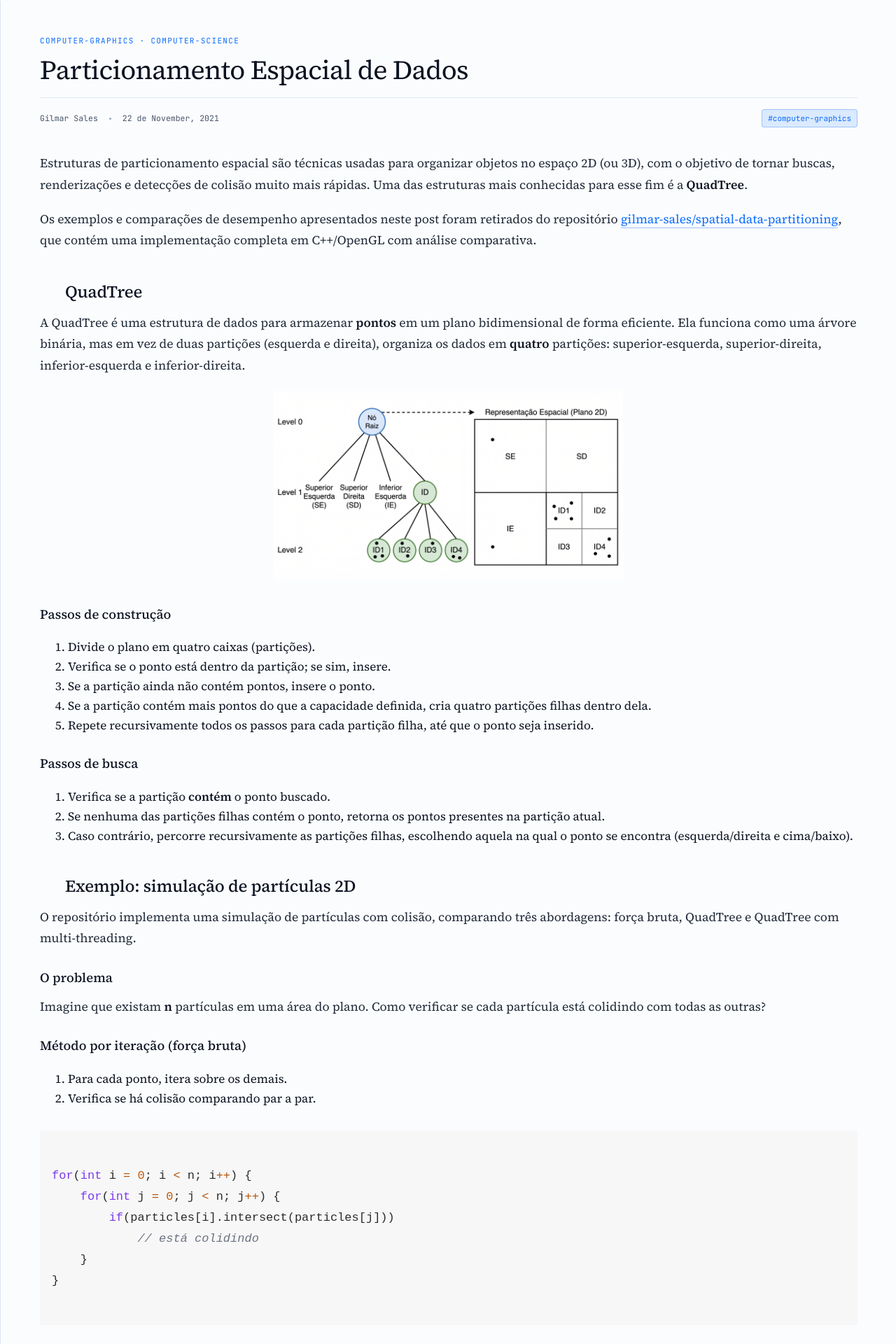
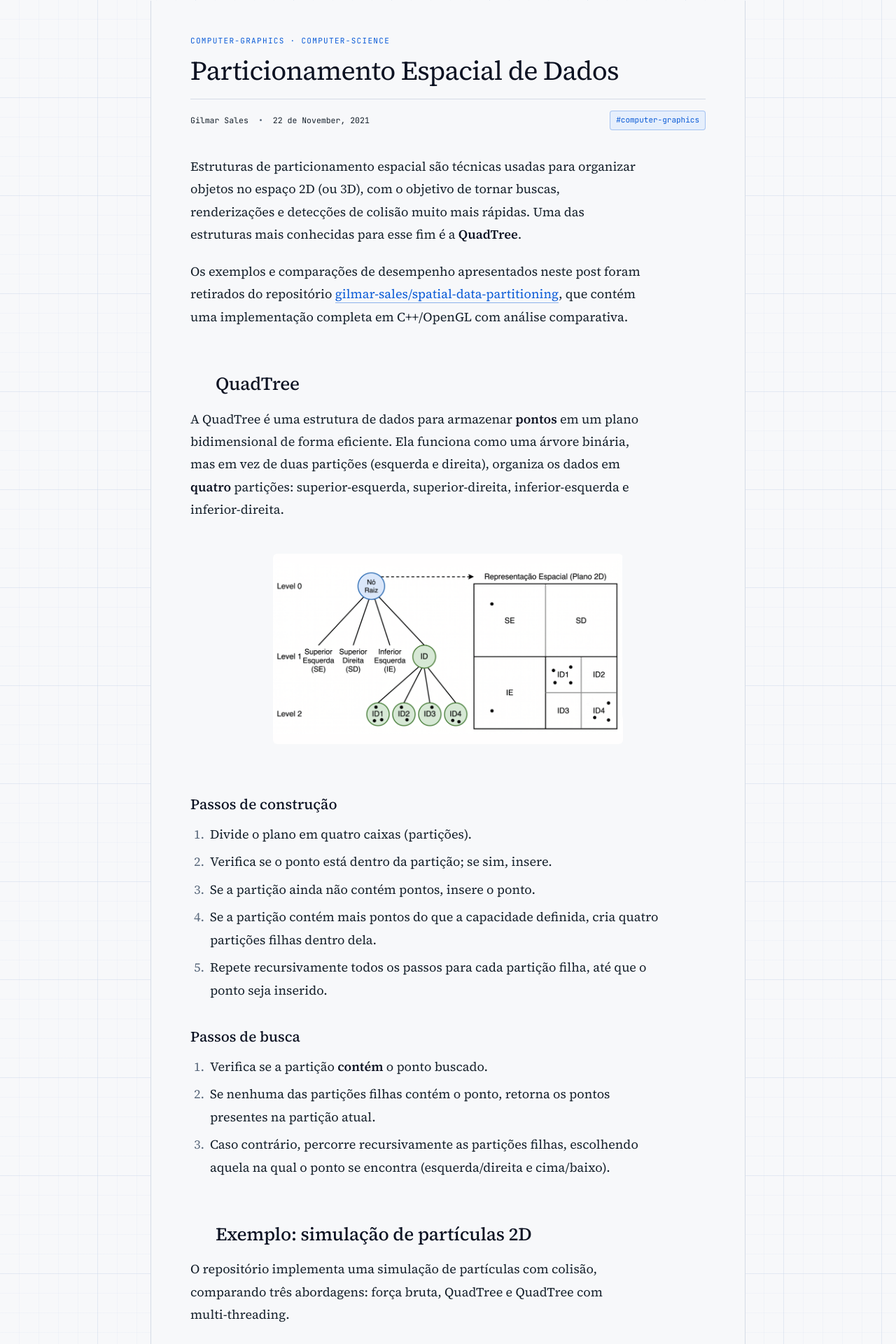
Before and after one commit to gilmar-sales/gilmar-sales.github.io, a Jekyll site: the page built from _posts/2021-11-23-spatial-data-partitioning.md, in a window 1280 px wide. Shown: the top 1920 px of the page at 70% size. Built offline with Jekyll 4.4.1, drawn with Linux system fonts in a browser that asks for light colours; some of the changed text lies outside the part shown.

Commit message:
style: enhance CSS variables and improve typography for better readability
- Updated color variables for light and dark themes to improve contrast and readability.
- Adjusted typography settings including line heights and font sizes for better legibility.
- Refined table styles and added responsive design elements for mobile screens.
- Introduced new prose styles for long-form content, optimizing layout and spacing.

```diff
--- a/css/base.css
+++ b/css/base.css
@@ -8,33 +8,41 @@
         "JetBrains Mono", "IBM Plex Mono", ui-monospace, SFMono-Regular, Menlo,
         monospace;
 
-    --paper: #fbfcfe;
-    --paper-2: #f4f7fb;
-    --ink: #0b1220;
-    --ink-2: #1f2937;
-    --ink-3: #475569;
-    --ink-4: #94a3b8;
-    --rule: #dde5ef;
-    --rule-2: #e8edf4;
+    /* Cool-neutral paper — less blue cast for long reading */
+    --paper: #f7f8fa;
+    --paper-2: #eef1f5;
+    --ink: #0c1222;
+    --ink-2: #15202b;
+    --ink-3: #3f4e60;
+    --ink-4: #5c6b7e;
+    --rule: #d5dbe6;
+    --rule-2: #e4e9f0;
 
-    --accent: #0a6cff;
-    --accent-2: #0957cc;
-    --accent-soft: #dbeafe;
+    /* Deeper accent: AA contrast on paper (~5.7:1) */
+    --accent: #0a5bd7;
+    --accent-2: #0847ad;
+    --accent-soft: #e6effc;
 
-    --grid-line: #c9ddf5;
-    --grid-line-2: #e7f0fa;
+    --grid-line: #c5d4e8;
+    --grid-line-2: #e2eaf4;
     --grid-size: 28px;
-    --grid-alpha: 0.55;
+    --grid-alpha: 0.32;
 
     --marker-yellow: #fef08a;
     --marker-red: #dc2626;
     --marker-green: #16a34a;
 
     /* Code surface */
-    --code-bg: #0b1220;
+    --code-bg: #0f1520;
     --code-fg: #e2e8f0;
-    --code-dim: #64748b;
-    --code-line: #1e293b;
+    --code-dim: #7b879c;
+    --code-line: #1c2534;
+    --code-inline-bg: #e8edf4;
+    --code-inline-fg: #0c1222;
+
+    --post-header-bg: var(--paper-2);
+    --selection-bg: color-mix(in oklab, var(--accent) 22%, transparent);
+    --selection-fg: var(--ink);
 
     --density-pad: 1;
     --density-lh: 1;
@@ -46,35 +54,47 @@
     --radius: 10px;
     --radius-sm: 6px;
 
+    /* Comfortable measure for serif body copy */
+    --prose-measure: 68ch;
+    --prose-size: 1.125rem;
+    --prose-lh: 1.8;
+
     color-scheme: light;
 
-    --bubble-filter: drop-shadow(0 4px 14px rgba(135, 187, 251, 0.45));
+    --bubble-filter: drop-shadow(0 4px 14px rgba(135, 187, 251, 0.35));
 }
 
 [data-theme="dark"] {
-    --paper: #0a0f1a;
-    --paper-2: #0f1523;
-    --ink: #e6edf6;
-    --ink-2: #cbd5e1;
-    --ink-3: #94a3b8;
-    --ink-4: #64748b;
-    --rule: #1e293b;
-    --rule-2: #162033;
+    --paper: #0d121c;
+    --paper-2: #131a28;
+    --ink: #e8eef6;
+    --ink-2: #d4dce8;
+    --ink-3: #9aa8bc;
+    --ink-4: #7d8b9e;
+    --rule: #243044;
+    --rule-2: #1a2436;
 
-    --accent: #4c9dff;
-    --accent-2: #7cb6ff;
-    --accent-soft: #13284a;
+    --accent: #6aacff;
+    --accent-2: #8fc0ff;
+    --accent-soft: #152a48;
 
     --grid-line: #1a2a44;
-    --grid-line-2: #121d32;
+    --grid-line-2: #141e30;
+    --grid-alpha: 0.28;
 
-    --code-bg: #060a13;
+    --code-bg: #080c14;
     --code-fg: #e2e8f0;
-    --code-dim: #475569;
-    --code-line: #141e30;
+    --code-dim: #7b879c;
+    --code-line: #1a2436;
+    --code-inline-bg: #1a2436;
+    --code-inline-fg: #e2e8f0;
+
+    --post-header-bg: var(--paper-2);
+    --selection-bg: color-mix(in oklab, var(--accent) 35%, transparent);
+    --selection-fg: var(--ink);
 
     color-scheme: dark;
-    --bubble-filter: invert(1) drop-shadow(0 4px 14px rgba(135, 187, 251, 0.3));
+    --bubble-filter: invert(1) drop-shadow(0 4px 14px rgba(135, 187, 251, 0.25));
 }
 
 /* Base */
@@ -86,10 +106,15 @@ body {
 body {
     font-family: var(--font-serif);
     font-size: 17px;
-    line-height: 1.65;
+    line-height: 1.7;
     color: var(--ink);
     background: var(--paper);
     font-feature-settings: "onum", "kern", "liga";
     text-rendering: optimizeLegibility;
     -webkit-font-smoothing: antialiased;
 }
+
+::selection {
+    background: var(--selection-bg);
+    color: var(--selection-fg);
+}
--- a/css/highlight-dark.css
+++ b/css/highlight-dark.css
@@ -2,17 +2,17 @@
     display: block;
     overflow-x: auto;
     padding: 0.5em;
-    color: #2b2b2b;
-    background: #f7f7f7;
-    font-family: "JetBrains Mono", monospace;
-    margin: 2rem 0 2rem;
+    color: var(--code-fg);
+    background: var(--code-bg);
+    font-family: var(--font-mono);
+    margin: 2rem 0;
 }
 
 .highlight .c,
 .highlight .c1,
 .highlight .c2,
 .highlight .cm {
-    color: #6b7280;
+    color: #8b95a8;
     font-style: italic;
 }
 
@@ -23,18 +23,18 @@
 .highlight .kp,
 .highlight .kr,
 .highlight .kt {
-    color: #7c3aed;
+    color: #c4a1f0;
 }
 
 .highlight .nb,
 .highlight .bp,
 .highlight .nt {
-    color: #0369a1;
+    color: #6cb6eb;
 }
 
 .highlight .o,
 .highlight .ow {
-    color: #b45309;
+    color: #e0a05a;
 }
 
 .highlight .m,
@@ -42,7 +42,7 @@
 .highlight .mh,
 .highlight .mi,
 .highlight .mo {
-    color: #c2570a;
+    color: #e0a05a;
 }
 
 .highlight .s,
@@ -57,95 +57,28 @@
 .highlight .si,
 .highlight .sr,
 .highlight .ss {
-    color: #b83028;
+    color: #e07a72;
 }
 
 .highlight .cp,
 .highlight .cpf,
 .highlight .nl,
 .highlight .nv {
-    color: #b91c1c;
+    color: #e07a72;
 }
 
 .highlight .nc,
 .highlight .nf,
 .highlight .nn {
-    color: #0369a1;
+    color: #6cb6eb;
 }
 
 .highlight .p {
     color: inherit;
 }
 
-/* ===== DARK THEME ===== */
-
-[data-theme="dark"] {
-    .highlight {
-        color: #d1d1d1;
-        background: var(--paper-2);
-    }
-
-    .highlight .c,
-    .highlight .c1,
-    .highlight .c2,
-    .highlight .cm {
-        color: #7f8796;
-    }
-
-    .highlight .k,
-    .highlight .kc,
-    .highlight .kd,
-    .highlight .kn,
-    .highlight .kp,
-    .highlight .kr,
-    .highlight .kt {
-        color: #ca68e7;
-    }
-
-    .highlight .nb,
-    .highlight .bp,
-    .highlight .nt {
-        color: #49b6e9;
-    }
-
-    .highlight .o,
-    .highlight .ow {
-        color: #e48023;
-    }
-
-    .highlight .m,
-    .highlight .mf,
-    .highlight .mh,
-    .highlight .mi,
-    .highlight .mo {
-        color: #e48023;
-    }
-
-    .highlight .s,
-    .highlight .s1,
-    .highlight .s2,
-    .highlight .sa,
-    .highlight .sb,
-    .highlight .sc,
-    .highlight .sd,
-    .highlight .se,
-    .highlight .sh,
-    .highlight .si,
-    .highlight .sr,
-    .highlight .ss {
-        color: #ce594a;
-    }
-
-    .highlight .cp,
-    .highlight .cpf,
-    .highlight .nl,
-    .highlight .nv {
-        color: #e04956;
-    }
-
-    .highlight .nc,
-    .highlight .nf,
-    .highlight .nn {
-        color: #49b6e9;
-    }
+/* Light theme: keep dark code surfaces for consistent contrast */
+:root:not([data-theme="dark"]) .highlight {
+    color: var(--code-fg);
+    background: var(--code-bg);
 }
--- a/css/mobile.css
+++ b/css/mobile.css
@@ -36,8 +36,12 @@
     }
 
     .article .main {
-        width: calc(100vw - 7rem) !important;
+        width: calc(100vw - 2.5rem) !important;
+        max-width: none;
+        padding: 32px 20px 64px;
         overflow-x: hidden;
+        border-left: 0;
+        border-right: 0;
     }
 
     .toc {
--- a/css/screens.css
+++ b/css/screens.css
@@ -162,7 +162,7 @@
 .post-item .date {
     font-family: var(--font-mono);
     font-size: 11px;
-    color: var(--ink-4);
+    color: var(--ink-3);
     padding-top: 6px;
     letter-spacing: 0.02em;
 }
@@ -177,9 +177,10 @@
 }
 .post-item .desc {
     font-size: 14.5px;
-    color: var(--ink-3);
+    color: var(--ink-2);
     margin: 0 0 10px;
     line-height: 1.55;
+    opacity: 0.92;
 }
 .post-item .meta {
     display: flex;
@@ -187,7 +188,7 @@
     align-items: center;
     font-family: var(--font-mono);
     font-size: 11px;
-    color: var(--ink-4);
+    color: var(--ink-3);
 }
 .post-item .meta .dot {
     width: 3px;
@@ -198,7 +199,7 @@
 .post-item .reading {
     font-family: var(--font-mono);
     font-size: 11px;
-    color: var(--ink-4);
+    color: var(--ink-3);
     padding-top: 6px;
     align-self: start;
     white-space: nowrap;
@@ -234,7 +235,11 @@
     width: 56px;
     height: 56px;
     border-radius: 10px;
-    background: linear-gradient(135deg, #0a6cff 0%, #6b7eff 100%);
+    background: linear-gradient(
+        135deg,
+        var(--accent) 0%,
+        color-mix(in oklab, var(--accent) 55%, #6b7eff) 100%
+    );
     display: flex;
     align-items: center;
     justify-content: center;
@@ -383,7 +388,7 @@
 .toc .label {
     font-family: var(--font-mono);
     font-size: 10px;
-    color: var(--ink-4);
+    color: var(--ink-3);
     text-transform: uppercase;
     letter-spacing: 0.12em;
     margin-bottom: 14px;
@@ -400,7 +405,7 @@
     display: block;
     padding: 6px 10px;
     border-left: 2px solid var(--rule);
-    color: var(--ink-3);
+    color: var(--ink-2);
     font-size: 13px;
     text-decoration: none;
     line-height: 1.4;
@@ -408,11 +413,12 @@
 }
 .toc ul li a:hover {
     color: var(--ink);
-    border-left-color: var(--ink-4);
+    border-left-color: var(--ink-3);
 }
 .toc ul li.sub a {
     padding-left: 22px;
     font-size: 12px;
+    color: var(--ink-3);
 }
 .toc ul li a.active {
     color: var(--accent);
@@ -422,7 +428,8 @@
 
 .article .main {
     padding: 48px 56px 80px;
-    width: 840px;
+    width: min(100%, calc(var(--prose-measure) + 7rem));
+    max-width: 46rem;
     margin: 0 auto;
     border: 1px solid var(--rule);
     border-top: 0;
@@ -459,9 +466,10 @@
     font-family: var(--font-serif);
     font-style: italic;
     font-size: 19px;
-    color: var(--ink-3);
-    line-height: 1.5;
+    color: var(--ink-2);
+    line-height: 1.55;
     margin: 0 0 24px;
+    opacity: 0.88;
 }
 .article-head .byline {
     display: flex;
@@ -469,7 +477,7 @@
     align-items: center;
     font-family: var(--font-mono);
     font-size: 11.5px;
-    color: var(--ink-3);
+    color: var(--ink-2);
     padding-top: 16px;
     border-top: 1px solid var(--rule);
 }
@@ -480,24 +488,44 @@
     border-radius: 50%;
 }
 
-/* Prose */
+/* Prose — optimized for long-form reading */
+.prose {
+    font-family: var(--font-serif);
+    font-size: var(--prose-size);
+    line-height: var(--prose-lh);
+    color: var(--ink-2);
+    max-width: var(--prose-measure);
+    text-wrap: pretty;
+}
+.prose > *:first-child {
+    margin-top: 0;
+}
 .prose p {
     font-family: var(--font-serif);
-    font-size: 17.5px;
-    line-height: 1.75;
-    margin: 0 0 18px;
+    font-size: inherit;
+    line-height: inherit;
+    margin: 0 0 1.15em;
     color: var(--ink-2);
+    max-width: var(--prose-measure);
 }
 .prose p.lead {
-    font-size: 19px;
-    color: var(--ink);
+    font-size: 1.15em;
+    color: var(--ink);
+    line-height: 1.65;
+}
+.prose h1,
+.prose h2,
+.prose h3,
+.prose h4 {
+    color: var(--ink);
+    text-wrap: balance;
 }
 .prose h2 {
     font-family: var(--font-serif);
     font-weight: 500;
-    font-size: 24px;
-    line-height: 1.2;
-    margin: 44px 0 14px;
+    font-size: 1.45em;
+    line-height: 1.25;
+    margin: 2.4em 0 0.7em;
     letter-spacing: -0.01em;
     display: flex;
     align-items: baseline;
@@ -506,7 +534,7 @@
 .prose h2::before {
     content: attr(data-num);
     font-family: var(--font-mono);
-    font-size: 12px;
+    font-size: 0.7em;
     color: var(--ink-4);
     font-weight: 400;
     min-width: 22px;
@@ -514,13 +542,22 @@
 .prose h3 {
     font-family: var(--font-serif);
     font-weight: 500;
-    font-size: 18.5px;
-    margin: 26px 0 10px;
+    font-size: 1.15em;
+    line-height: 1.35;
+    margin: 1.8em 0 0.55em;
+}
+.prose h4 {
+    font-family: var(--font-sans);
+    font-weight: 600;
+    font-size: 0.95em;
+    margin: 1.5em 0 0.45em;
+    letter-spacing: 0.01em;
 }
 .prose a {
     color: var(--accent);
     text-decoration: none;
-    border-bottom: 1px solid color-mix(in oklab, var(--accent) 40%, transparent);
+    border-bottom: 1px solid color-mix(in oklab, var(--accent) 45%, transparent);
+    text-underline-offset: 2px;
 }
 .prose a:hover {
     border-bottom-color: var(--accent);
@@ -534,11 +571,104 @@
 }
 .prose .footnote-ref {
     font-family: var(--font-mono);
-    font-size: 10px;
+    font-size: 0.65em;
     color: var(--accent);
     vertical-align: super;
     border: 0;
     padding: 0 2px;
+}
+.prose ul,
+.prose ol {
+    margin: 0 0 1.15em;
+    padding-left: 1.35em;
+    max-width: var(--prose-measure);
+    color: var(--ink-2);
+}
+.prose li {
+    margin-bottom: 0.4em;
+    line-height: inherit;
+    padding-left: 0.2em;
+}
+.prose li::marker {
+    color: var(--ink-4);
+}
+.prose li > p {
+    margin-bottom: 0.5em;
+}
+.prose ul ul,
+.prose ol ol,
+.prose ul ol,
+.prose ol ul {
+    margin: 0.35em 0 0.5em;
+}
+.prose hr {
+    border: 0;
+    border-top: 1px solid var(--rule);
+    margin: 2.2em 0;
+}
+.prose img {
+    max-width: 100%;
+    height: auto;
+    border-radius: var(--radius-sm);
+    margin: 1.4em 0;
+}
+.prose figure {
+    margin: 1.6em 0;
+    max-width: var(--prose-measure);
+}
+.prose figcaption {
+    font-family: var(--font-mono);
+    font-size: 0.72em;
+    color: var(--ink-3);
+    margin-top: 0.6em;
+    text-align: center;
+    line-height: 1.5;
+}
+.prose code {
+    font-family: var(--font-mono);
+    font-size: 0.86em;
+    background: var(--code-inline-bg);
+    color: var(--code-inline-fg);
+    padding: 0.12em 0.38em;
+    border-radius: 4px;
+    border: 1px solid color-mix(in oklab, var(--rule) 80%, transparent);
+}
+.prose pre {
+    margin: 1.35em 0;
+    padding: 1em 1.15em;
+    overflow-x: auto;
+    background: var(--code-bg);
+    color: var(--code-fg);
+    border-radius: var(--radius);
+    border: 1px solid var(--code-line);
+    font-family: var(--font-mono);
+    font-size: 0.82em;
+    line-height: 1.65;
+    max-width: 100%;
+    box-shadow: var(--shadow-1);
+}
+.prose pre code {
+    background: transparent;
+    color: inherit;
+    padding: 0;
+    border: 0;
+    border-radius: 0;
+    font-size: inherit;
+}
+.prose .highlight {
+    margin: 1.35em 0;
+    padding: 0;
+    overflow: hidden;
+    border-radius: var(--radius);
+    border: 1px solid var(--code-line);
+    background: var(--code-bg);
+    box-shadow: var(--shadow-1);
+}
+.prose .highlight pre {
+    margin: 0;
+    border: 0;
+    border-radius: 0;
+    box-shadow: none;
 }
 
 /* Code block */
@@ -627,12 +757,16 @@
 /* blockquote */
 .prose blockquote {
     border-left: 3px solid var(--accent);
-    padding: 4px 0 4px 20px;
-    margin: 22px 0;
-    color: var(--ink-2);
+    padding: 0.35em 0 0.35em 1.15em;
+    margin: 1.4em 0;
+    color: var(--ink-3);
     font-style: italic;
-    font-size: 17px;
-    line-height: 1.6;
+    font-size: 1.02em;
+    line-height: 1.7;
+    max-width: var(--prose-measure);
+}
+.prose blockquote p:last-child {
+    margin-bottom: 0;
 }
 
 /* SVG diagram frame */
@@ -691,6 +825,24 @@
 .refs ol li a {
     color: var(--accent);
     text-decoration: none;
+}
+
+.related {
+    margin-top: 56px;
+    padding-top: 28px;
+    border-top: 1px solid var(--rule);
+}
+.related h3 {
+    font-family: var(--font-sans);
+    font-size: 11px;
+    font-weight: 500;
+    text-transform: uppercase;
+    letter-spacing: 0.14em;
+    color: var(--ink-3);
+    margin: 0 0 16px;
+}
+.related .post-list {
+    padding: 0;
 }
 
 /* margin notes */
@@ -1567,9 +1719,10 @@
     color: var(--ink-4);
 }
 .post-content {
-    font-size: 17px;
-    line-height: 1.75;
+    font-size: var(--prose-size, 1.125rem);
+    line-height: var(--prose-lh, 1.8);
     color: var(--ink-2);
+    max-width: var(--prose-measure, 68ch);
 }
 .post-content p {
     margin: 0 0 18px;
--- a/css/tables.css
+++ b/css/tables.css
@@ -1,29 +1,48 @@
+.prose table,
 table {
-    margin-left: auto;
-    margin-right: auto;
+    width: 100%;
+    max-width: var(--prose-measure, 68ch);
+    margin: 1.4em auto;
     border-collapse: collapse;
-    border-radius: 0.5rem;
+    border-radius: var(--radius-sm, 6px);
     overflow: hidden;
-    box-shadow: 0 1px 6px rgba(0, 0, 0, 0.08);
+    border: 1px solid var(--rule);
+    font-size: 0.92em;
+    line-height: 1.5;
+    color: var(--ink-2);
+    background: var(--paper);
 }
 
 table th {
-    background: var(--post-header-bg);
-    padding: 0.6rem 1rem;
+    background: var(--post-header-bg, var(--paper-2));
+    padding: 0.65rem 1rem;
+    font-family: var(--font-sans);
     font-weight: 600;
-    font-size: 0.9em;
-    letter-spacing: 0.03em;
+    font-size: 0.88em;
+    letter-spacing: 0.02em;
+    color: var(--ink);
+    text-align: left;
+    border-bottom: 1px solid var(--rule);
 }
 
 table td {
-    padding: 0.45rem 1rem;
-    border-bottom: 1px solid rgba(0, 0, 0, 0.05);
+    padding: 0.5rem 1rem;
+    border-bottom: 1px solid var(--rule);
+    vertical-align: top;
 }
 
 table tr:nth-child(even) {
-    background-color: rgba(135, 187, 251, 0.08);
+    background-color: color-mix(in oklab, var(--accent-soft) 55%, var(--paper));
+}
+
+table tr:hover td {
+    background-color: color-mix(in oklab, var(--accent-soft) 75%, transparent);
 }
 
 table tr:last-child td {
     border-bottom: none;
 }
+
+[data-theme="dark"] table tr:nth-child(even) {
+    background-color: color-mix(in oklab, var(--accent-soft) 40%, var(--paper));
+}
--- a/css/tokens.css
+++ b/css/tokens.css
@@ -115,7 +115,7 @@
 .nav-name {
     font-family: var(--font-mono);
     font-size: 11px;
-    color: var(--ink-4);
+    color: var(--ink-3);
     letter-spacing: 0.04em;
 }
 
```
